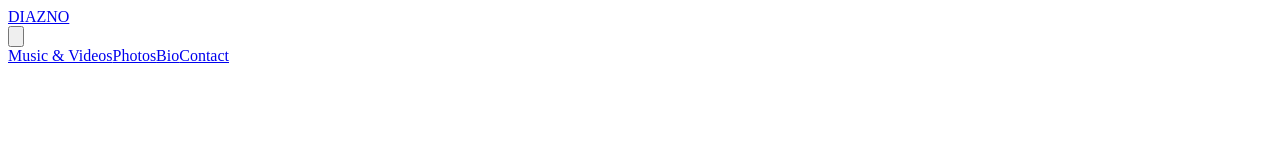
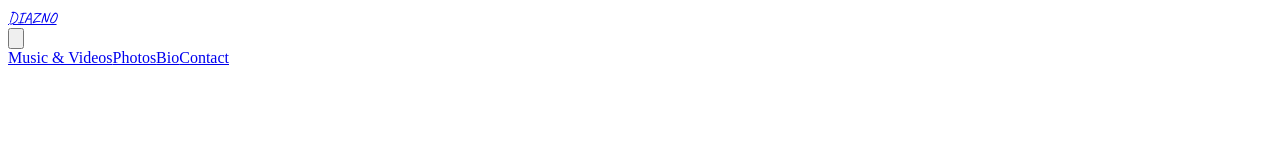
Before and after one commit to carlosmertens/Diazno2, a Next.js app: page / in a window 1280 px wide. Shown: the top 160 px of the page. Built offline with nearby package versions, Linux system fonts and the light colour scheme.

Commit message:
Add Google Font to logo

```diff
--- a/components/Navbar.js
+++ b/components/Navbar.js
@@ -8,7 +8,7 @@ export const Navbar = () => {
       <div className='flex items-center justify-between md:pl-8 md:py-6 py-4'>
         <div className='pl-4'>
           <Link href='/'>
-            <a className='text-5xl md:text-6xl font-medium text-mine-shaft md:font-normal md:tracking-widest	hover:text-mine-shaft'>
+            <a className='logo text-5xl md:text-6xl font-medium text-mine-shaft md:font-normal md:tracking-widest	hover:text-mine-shaft'>
               DIAZNO
             </a>
           </Link>
--- a/pages/_app.js
+++ b/pages/_app.js
@@ -1,4 +1,5 @@
 import 'tailwindcss/tailwind.css';
+import '../styles/style.css';
 
 function MyApp({ Component, pageProps }) {
   return <Component {...pageProps} />;
--- /dev/null
+++ b/styles/style.css
@@ -0,0 +1,5 @@
+@import url('https://fonts.googleapis.com/css2?family=Caveat&display=swap');
+
+.logo {
+  font-family: 'Caveat', cursive;
+}
```
